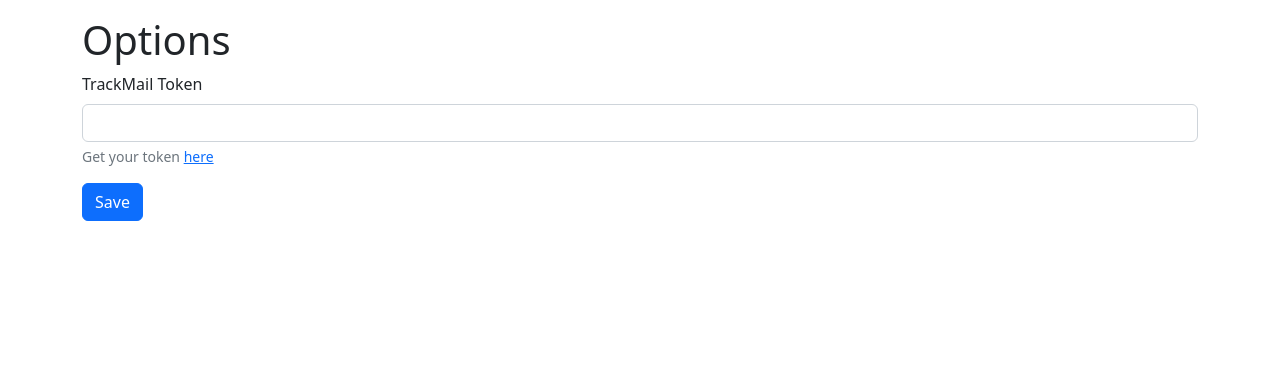
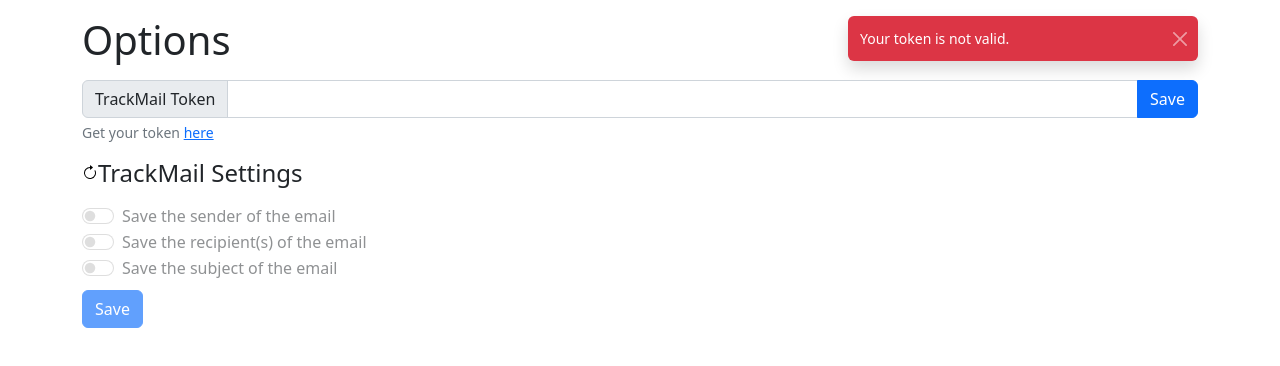
Before and after one commit to AntoninHuaut/Dashboard-TrackMailExt, a browser extension: page options/index.html in a window 1280 px wide. Drawn offline with Linux system fonts and the light colour scheme; no server answers.

Commit message:
Finish options menu

```diff
--- a/background.js
+++ b/background.js
@@ -6,6 +6,9 @@
     const subject = details.subject;
 
     // Only HTML
+
+    return; // TODO
+
     if (!details.isPlainText) {
         const document = new DOMParser().parseFromString(details.body, "text/html");
 
--- a/options/index.html
+++ b/options/index.html
@@ -9,23 +9,52 @@
 
 <body>
     <div class="container mt-3">
-        <div id="toastDiv" class="toast align-items-center border-0" role="alert" aria-live="assertive" aria-atomic="true">
+        <div id="toastDiv" class="toast align-items-center border-0" style="float: right" role="alert" aria-live="assertive"
+            aria-atomic="true">
             <div class="d-flex">
                 <div class="toast-body">
-                    azeaze
+
                 </div>
                 <button type="button" class="btn-close btn-close-white me-2 m-auto" data-bs-dismiss="toast" aria-label="Close"></button>
             </div>
         </div>
 
-        <h1 class="mt-3">Options</h1>
+        <h1 class="mb-3">Options</h1>
+
         <div class="mb-3">
-            <label for="token" class="form-label">TrackMail Token</label>
-            <input type="password" class="form-control" id="tokenInput" aria-describedby="tokenHelp">
+            <div class="input-group">
+                <label for="token" class="input-group-text">TrackMail Token</label>
+                <input type="password" class="form-control" id="tokenInput" aria-describedby="tokenHelp">
+                <button type="submit" id="submitToken" class="btn btn-primary">Save</button>
+            </div>
             <div id="tokenHelp" class="form-text">Get your token <a href="https://dash.antoninhuaut.fr/" />here</a></div>
         </div>
 
-        <button type="submit" id="submitBtn" class="btn btn-primary">Save</button>
+
+        <div class="d-flex flex-row mt-3 mb-2">
+            <div class="align-items-center pb-1">
+                <img id="refreshSettings" src="../libs/icons/arrow-clockwise.svg" style="cursor: pointer;" />
+            </div>
+            <div>
+                <h4>TrackMail Settings</h4>
+            </div>
+        </div>
+        <div id="settingsDiv">
+            <div class="form-check form-switch">
+                <input class="form-check-input" type="checkbox" role="switch" id="emailFrom">
+                <label class="form-check-label" for="emailFrom">Save the sender of the email</label>
+            </div>
+            <div class="form-check form-switch">
+                <input class="form-check-input" type="checkbox" role="switch" id="emailTo">
+                <label class="form-check-label" for="emailTo">Save the recipient(s) of the email</label>
+            </div>
+            <div class="form-check form-switch">
+                <input class="form-check-input" type="checkbox" role="switch" id="subject">
+                <label class="form-check-label" for="subject">Save the subject of the email</label>
+            </div>
+
+            <button type="submit" id="submitSettings" class="btn btn-primary mt-2">Save</button>
+        </div>
     </div>
 </body>
 
--- a/options/script.js
+++ b/options/script.js
@@ -3,6 +3,16 @@
 }
 
 const toastId = 'toastDiv';
+
+function getSettingsElements() {
+    const settingsDiv = document.getElementById('settingsDiv');
+    if (!settingsDiv) return;
+    const emailFrom = settingsDiv.querySelector('#emailFrom');
+    const emailTo = settingsDiv.querySelector('#emailTo');
+    const subject = settingsDiv.querySelector('#subject');
+    const submitSettings = settingsDiv.querySelector('#submitSettings');
+    return { emailFrom, emailTo, subject, submitSettings, elements: [emailFrom, emailTo, subject, submitSettings] };
+}
 
 async function saveToken(tokenValue) {
     await browser.storage.sync.set({
@@ -15,38 +25,84 @@
     return syncItem.token ?? '';
 }
 
-async function isValidToken(tokenValue) {
-    try {
-        const res = await getTrackMailSettings(tokenValue);
-        if (!res.ok) throw new Error();
-        const responseBody = await res.json();
+async function fetchAndShowSettings(token) {
+    if (!token) return showToast(state, toastId, 'danger', "Your token is not valid.");
+    const { emailFrom, emailTo, subject } = getSettingsElements();
+    if (!emailFrom || !emailTo || !subject) return;
 
-        return { success: true, responseBody };
-    } catch (err) {
-        return { success: false, error: err };
-    }
+    const { success, responseBody } = await safeFetch(() => getTrackMailSettings(token));
+    if (!success) return showToast(state, toastId, 'danger', "Can't get your settings.");
+
+    emailFrom.checked = responseBody.log_email_from;
+    emailTo.checked = responseBody.log_email_to;
+    subject.checked = responseBody.log_subject;
 }
 
-document.addEventListener("DOMContentLoaded", () => {
-    const submitBtn = document.getElementById('submitBtn');
+async function onUpdateToken(token) {
+    const { elements } = getSettingsElements();
+    if (!elements) return;
+
+    const { success } = await safeFetch(() => getTrackMailSettings(token));
+    elements.forEach(el => el.disabled = !success);
+    if (!success) {
+        elements.forEach(el => el.checked = false);
+    }
+
+    await fetchAndShowSettings(token);
+
+    return success;
+}
+
+function onLoad() {
+    const submitToken = document.getElementById('submitToken');
     const tokenInput = document.getElementById('tokenInput');
-    if (!submitBtn || !tokenInput) return console;
+    const { submitSettings, elements } = getSettingsElements();
+    if (!submitToken || !tokenInput || !submitSettings || !elements) return console;
 
-    getToken().then(token => tokenInput.value = token);
+    elements.forEach(el => el.disabled = true);
 
-    submitBtn.addEventListener('click', async () => {
-        submitBtn.disabled = true;
+    getToken().then(async (token) => {
+        tokenInput.value = token;
+        await onUpdateToken(token);
+    });
 
-        const { success, responseBody } = await isValidToken(tokenInput.value);
-        // TODO use response body to show user what is the current settings
+    submitToken.addEventListener('click', async () => {
+        const token = tokenInput.value;
+        submitToken.disabled = true;
+        tokenInput.disabled = true;
+
+        const success = await onUpdateToken(token);
 
         if (success) {
-            saveToken(tokenInput.value);
+            saveToken(token);
             showToast(state, toastId, 'success', "Your token has been saved!");
         } else {
             showToast(state, toastId, 'danger', "Can't verify your token.");
         }
 
-        submitBtn.disabled = false;
+        submitToken.disabled = false;
+        tokenInput.disabled = false;
     });
-});
+
+    submitSettings.addEventListener('click', async () => {
+        const token = tokenInput.value;
+        const { emailFrom, emailTo, subject, elements } = getSettingsElements();
+        if (!elements || !emailFrom || !emailTo || !subject) return;
+
+        elements.forEach(el => el.disabled = true);
+
+        const success = await safeFetch(() => updateTrackMailSettings(token, emailFrom.checked, emailTo.checked, subject.checked));
+        if (success) {
+            await fetchAndShowSettings(token);
+            showToast(state, toastId, 'success', "Your settings have been updated!");
+        } else {
+            showToast(state, toastId, 'danger', "Can't update your settings.");
+        }
+
+        elements.forEach(el => el.disabled = false);
+    });
+
+    document.getElementById('refreshSettings')?.addEventListener('click', () => getToken().then((token) => fetchAndShowSettings(token)));
+}
+
+document.addEventListener("DOMContentLoaded", onLoad);
--- a/utils/requests.js
+++ b/utils/requests.js
@@ -10,3 +10,30 @@
         }
     });
 }
+
+function updateTrackMailSettings(trackmailToken, log_email_from, log_email_to, log_subject) {
+    return fetch(TRACKMAIL_URL + "/settings", {
+        method: "PUT",
+        headers: {
+            "Content-Type": "application/json",
+            "Authorization": 'Bearer ' + trackmailToken,
+        },
+        body: JSON.stringify({
+            log_email_from: log_email_from,
+            log_email_to: log_email_to,
+            log_subject: log_subject,
+        })
+    });
+}
+
+async function safeFetch(requestFetch) {
+    try {
+        const res = await requestFetch();
+        if (!res.ok) throw new Error();
+        const responseBody = await res.json();
+
+        return { success: true, responseBody };
+    } catch (err) {
+        return { success: false, error: err };
+    }
+}
```
Also changed, not shown: libs/icons/arrow-clockwise.svg (added).
